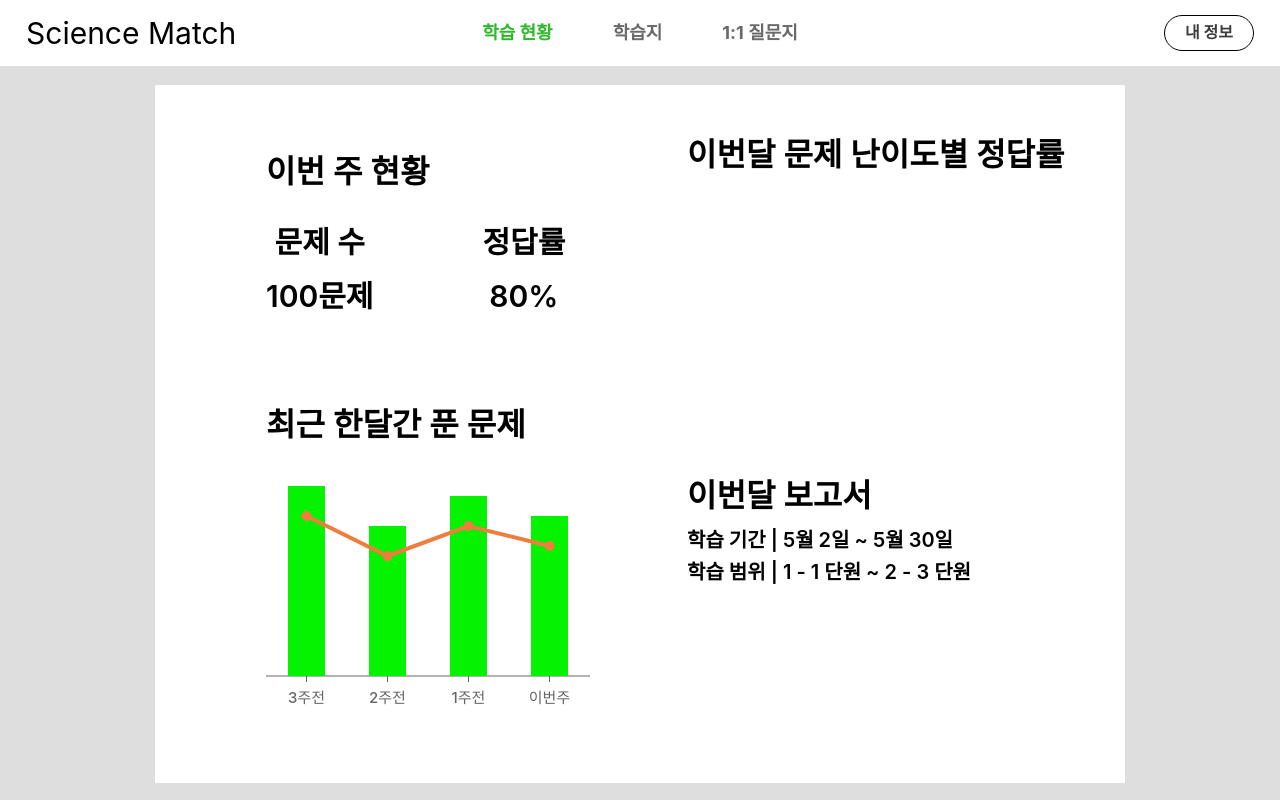
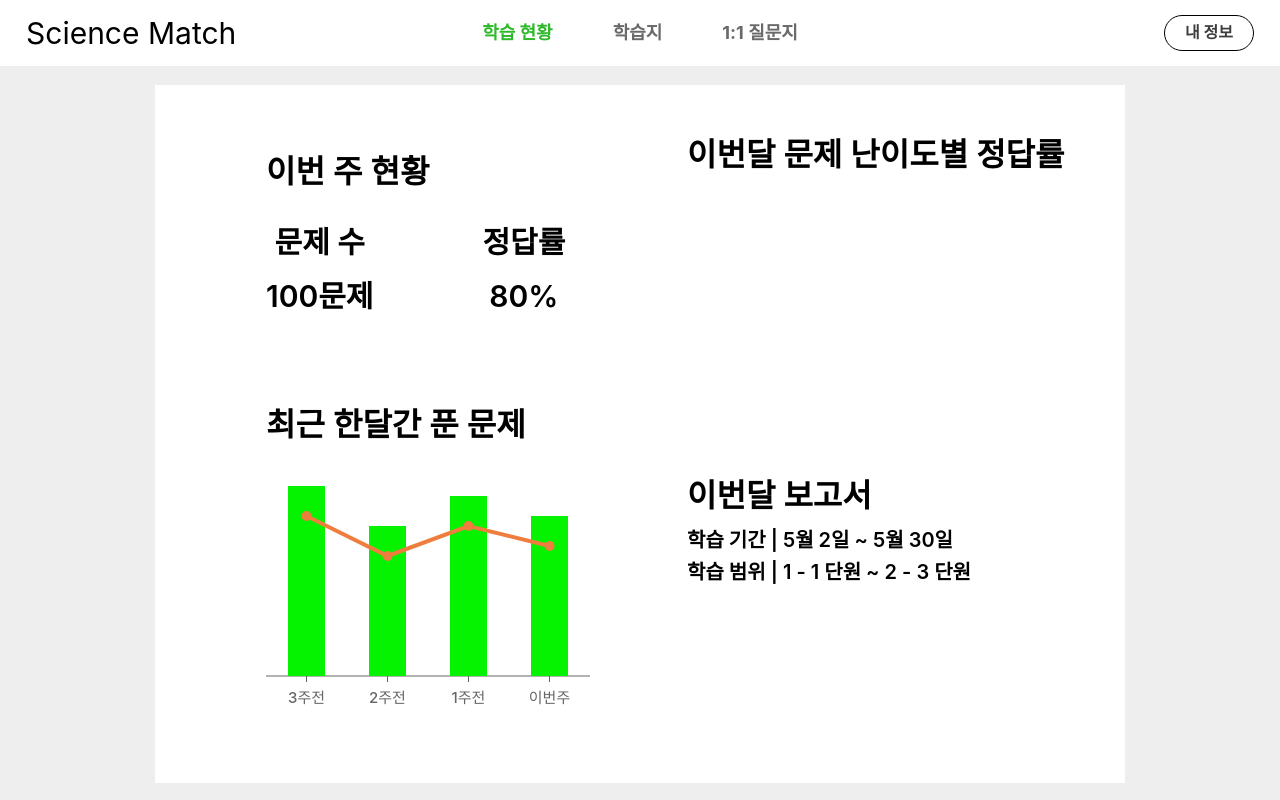
Before and after one commit to SCIENCE-MATCH/SCIENCE-MATCH-Client, a React (Create React App) app: page /student in a window 1280 px wide. Built offline with nearby package versions, Linux system fonts and the light colour scheme.

Commit message:
style: 색상 다르게 들어간 부분 수정

```diff
--- a/src/pages/Student.jsx
+++ b/src/pages/Student.jsx
@@ -51,7 +51,7 @@ const St = {
     height: 100vh;
     overflow-y: auto;
 
-    background-color: ${({ theme }) => theme.colors.background};
+    background-color: ${({ theme }) => theme.colors.brightGray};
   `,
 };
 
```
